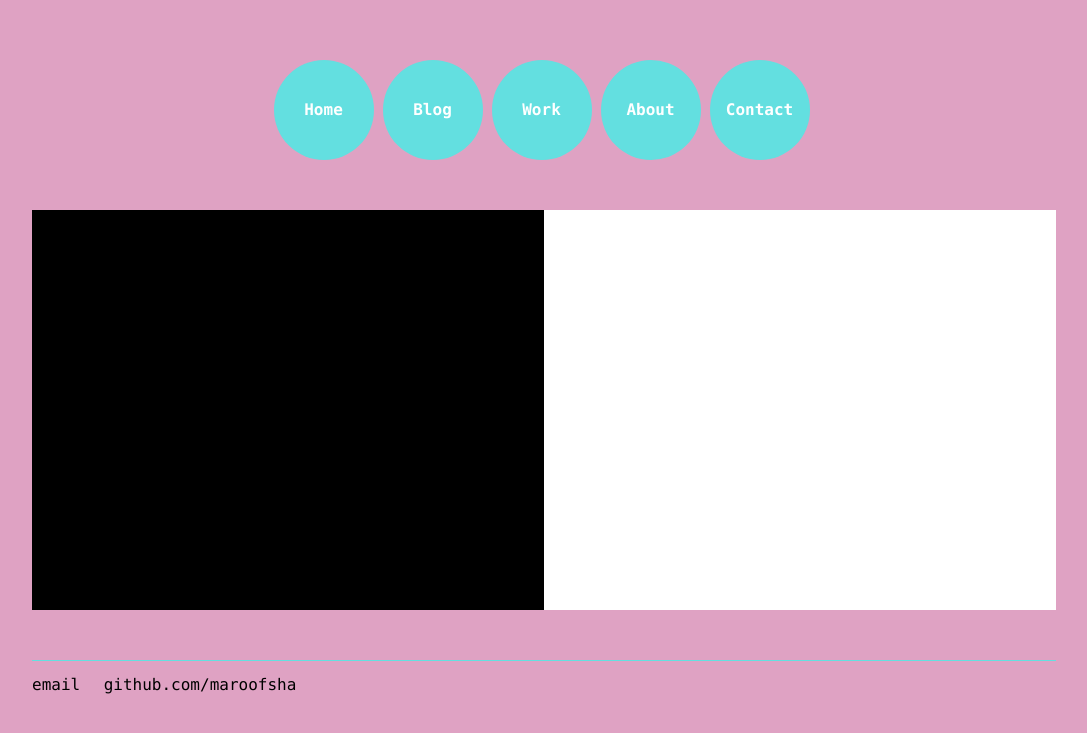
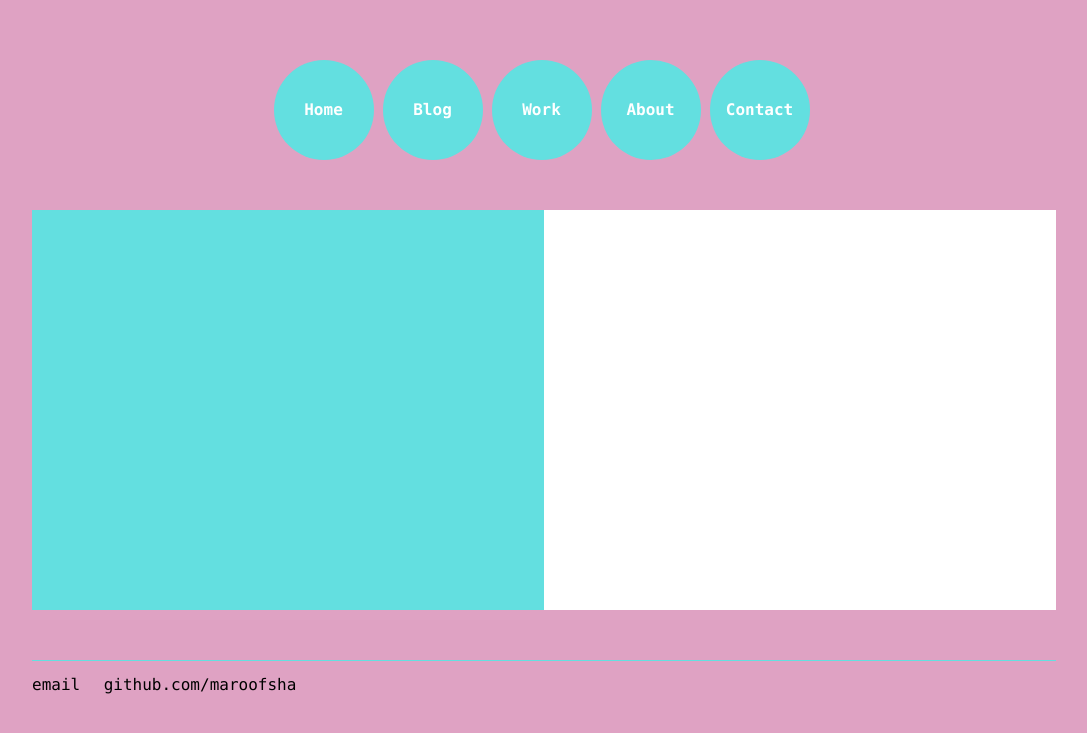
Before and after one commit to maroofsha/maroofsha.github.io, a Jekyll site: the page built from contact.html, in a window 1280 px wide. Shown: the top 733 px of the page, without its empty margins (96-1183 px from the left). Built offline with Jekyll 4.4.1, drawn with Linux system fonts in a browser that asks for light colours; nearby versions of some CDN libraries.

Commit message:
Update contact.html

```diff
--- a/contact.html
+++ b/contact.html
@@ -16,7 +16,7 @@ title: maroofsha, Enterpreuner
     margin-bottom:50px;
     float:left;
     width: 50%;
-    background-color: #000;
+    background-color: #63dfe0;
     height: 400px;
 }
 
```
